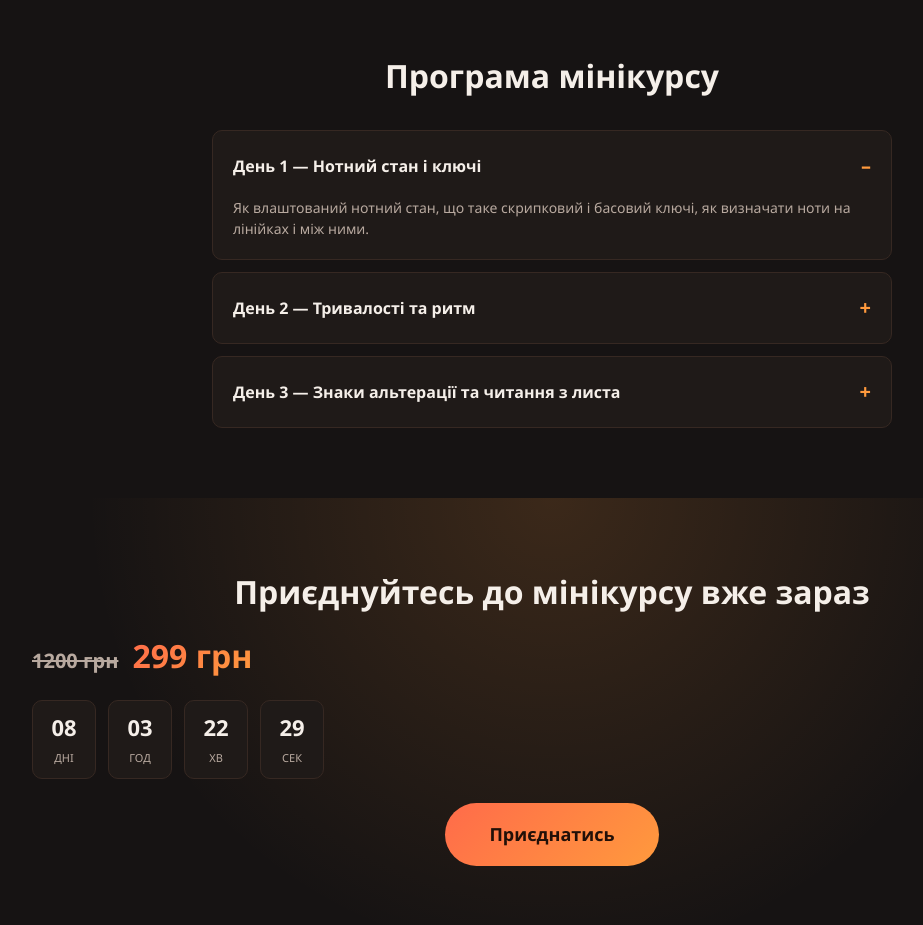
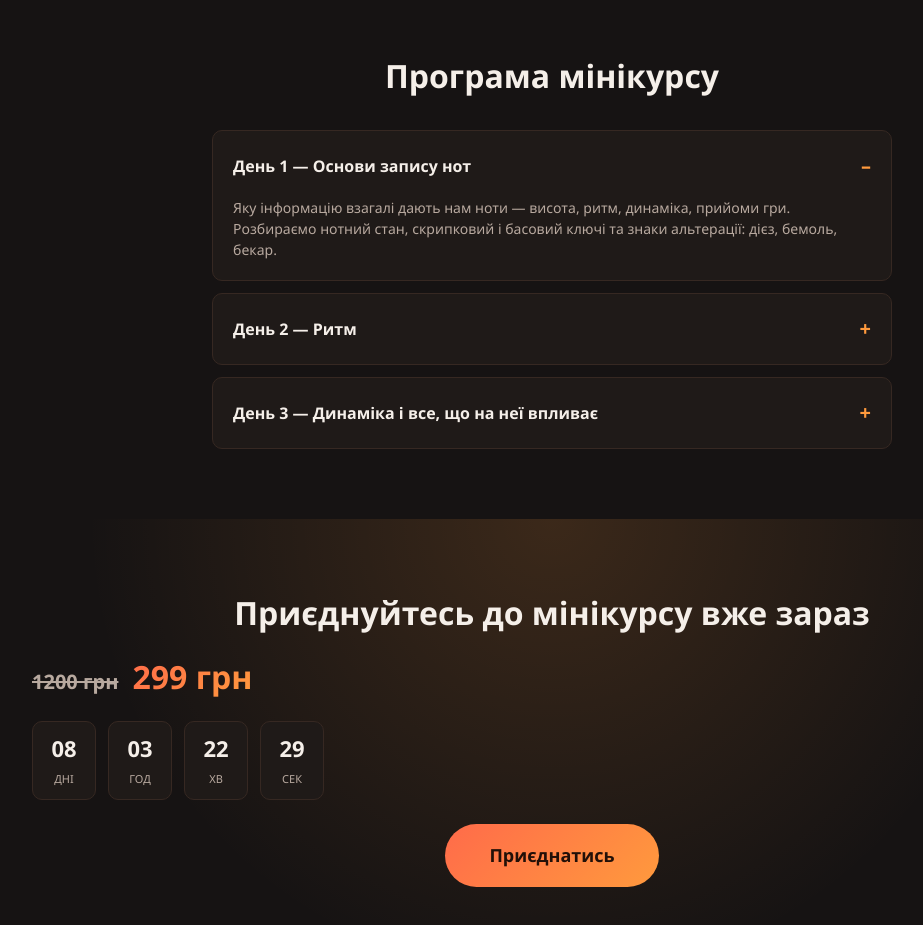
Before and after one commit to vdiachuk-b/course-landing, a plain HTML site: page index.html in a window 1280 px wide. Shown: the part 4860-5785 px from the top of the page, without its empty margins (88-1011 px from the left). Drawn offline with Linux system fonts and the light colour scheme; a web font is replaced by a local one.

Commit message:
Update course program with real day-by-day topics

```diff
--- a/index.html
+++ b/index.html
@@ -216,21 +216,24 @@
     <h2 class="section__title">Програма мінікурсу</h2>
     <div class="accordion">
       <details class="accordion__item" open>
-        <summary>День 1 — Нотний стан і ключі</summary>
+        <summary>День 1 — Основи запису нот</summary>
         <div class="accordion__content">
-          <p>Як влаштований нотний стан, що таке скрипковий і басовий ключі, як визначати ноти на лінійках і між ними.</p>
+          <p>Яку інформацію взагалі дають нам ноти — висота, ритм, динаміка, прийоми гри. Розбираємо
+            нотний стан, скрипковий і басовий ключі та знаки альтерації: дієз, бемоль, бекар.</p>
         </div>
       </details>
       <details class="accordion__item">
-        <summary>День 2 — Тривалості та ритм</summary>
+        <summary>День 2 — Ритм</summary>
         <div class="accordion__content">
-          <p>Тривалості нот і пауз, розмір такту, як «рахувати» ритм і не губитись у ритмічному малюнку.</p>
+          <p>Тривалості нот, такти і розмір такту, темп — усе, що потрібно, щоб впевнено читати
+            ритмічний малюнок і не губитись у рахунку.</p>
         </div>
       </details>
       <details class="accordion__item">
-        <summary>День 3 — Знаки альтерації та читання з листа</summary>
+        <summary>День 3 — Динаміка і все, що на неї впливає</summary>
         <div class="accordion__content">
-          <p>Дієзи, бемолі й бекари, основні позначення темпу й динаміки, практика читання простих мелодій.</p>
+          <p>Позначення динаміки — від статичних p, mf, f до змінних крещендо й дімінуендо — а також
+            фактори, що фізично впливають на гучність: натиск, педаль, акценти.</p>
         </div>
       </details>
     </div>
```
